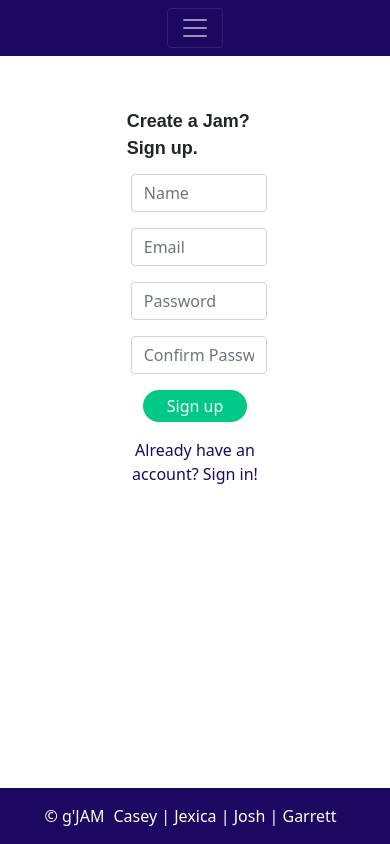
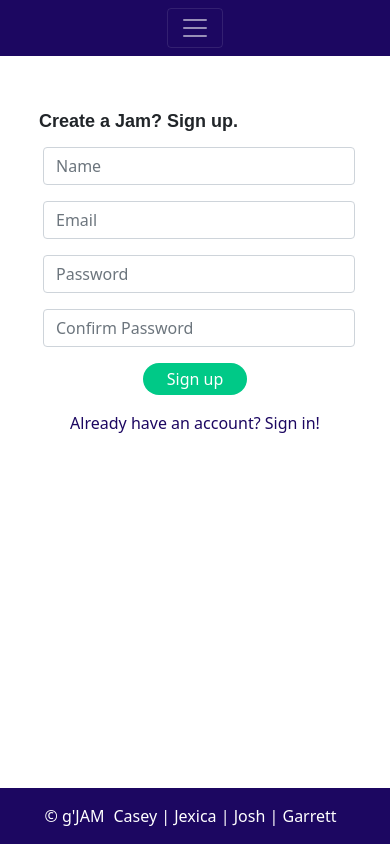
Before and after one commit to xicaz/gjam-app, a React (Create React App) app in the folder client/: page /signup in a window 390 px wide. Built offline with nearby package versions, Linux system fonts and the light colour scheme.

Commit message:
adjusted mobile spacing of sign-in/sign-up forms; NOTE: anything in one file that can apply to the other does

```diff
--- a/client/src/screens/SignIn/SignIn.css
+++ b/client/src/screens/SignIn/SignIn.css
@@ -28,3 +28,9 @@
   text-decoration: none;
   color: #1c0761;
 }
+
+@media screen and (max-width: 768px) {
+  .form-container {
+    width: 100%;
+  }
+}
--- a/client/src/screens/SignUp/SignUp.css
+++ b/client/src/screens/SignUp/SignUp.css
@@ -1,11 +1,6 @@
-#link {
-  text-decoration: none;
-  color: black;
-}
-
 a #link {
   text-decoration: none;
-  color: black;
+  color: #1c0761;
 }
 
 .btn {
@@ -19,3 +14,7 @@ a #link {
   border-radius: 20px;
   padding: 0.25rem 1.5rem 0.25rem;
 }
+
+@media screen and (max-width: 768px) {
+
+}
--- a/client/src/screens/SignUp/SignUp.jsx
+++ b/client/src/screens/SignUp/SignUp.jsx
@@ -1,6 +1,6 @@
 import Layout from "../../components/Layout/Layout";
 import { useState } from "react";
-// import './SignUp.css'
+import './SignUp.css'
 import { signUp } from "../../services/users";
 import { useHistory, Link } from "react-router-dom";
 import Form from "react-bootstrap/Form";
```
